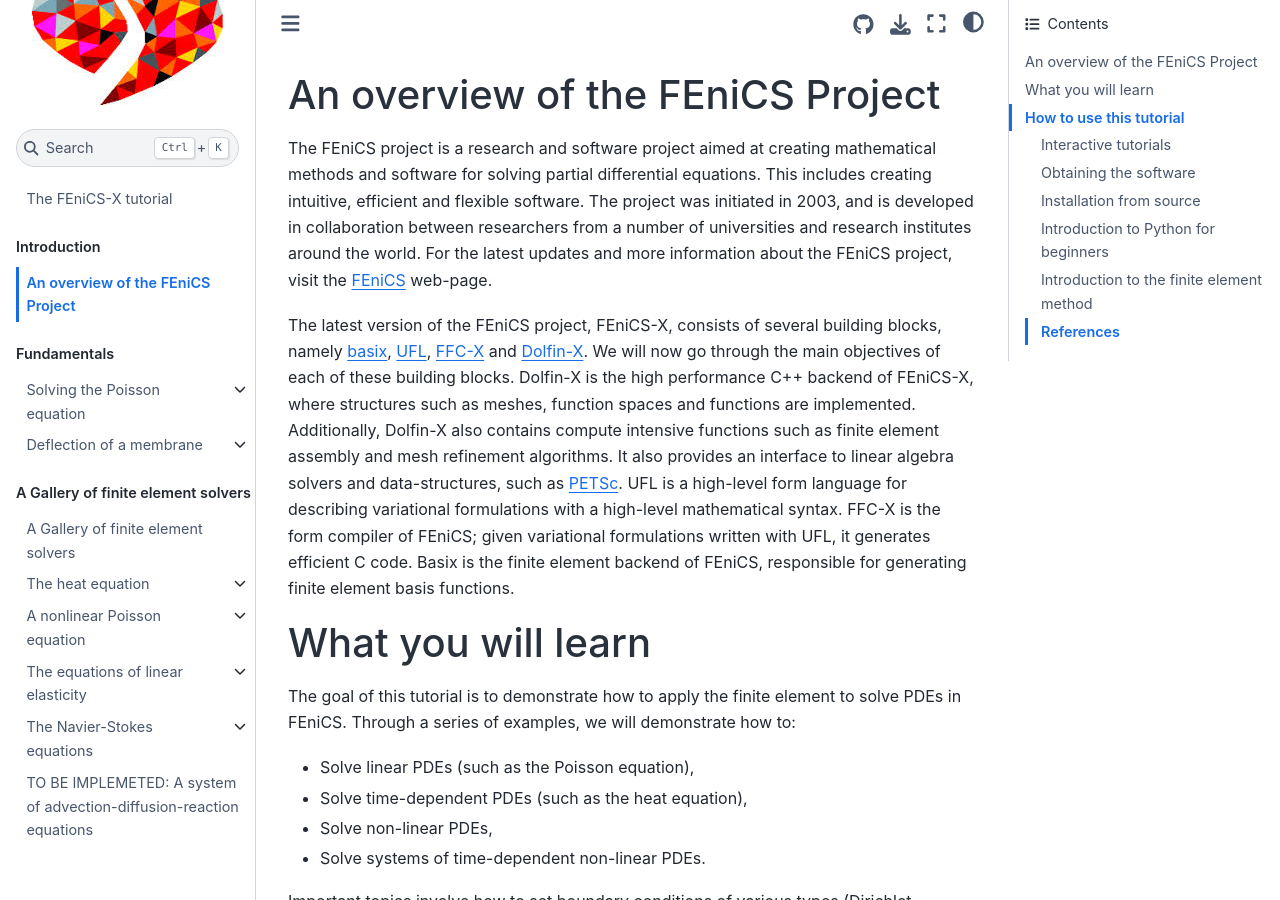
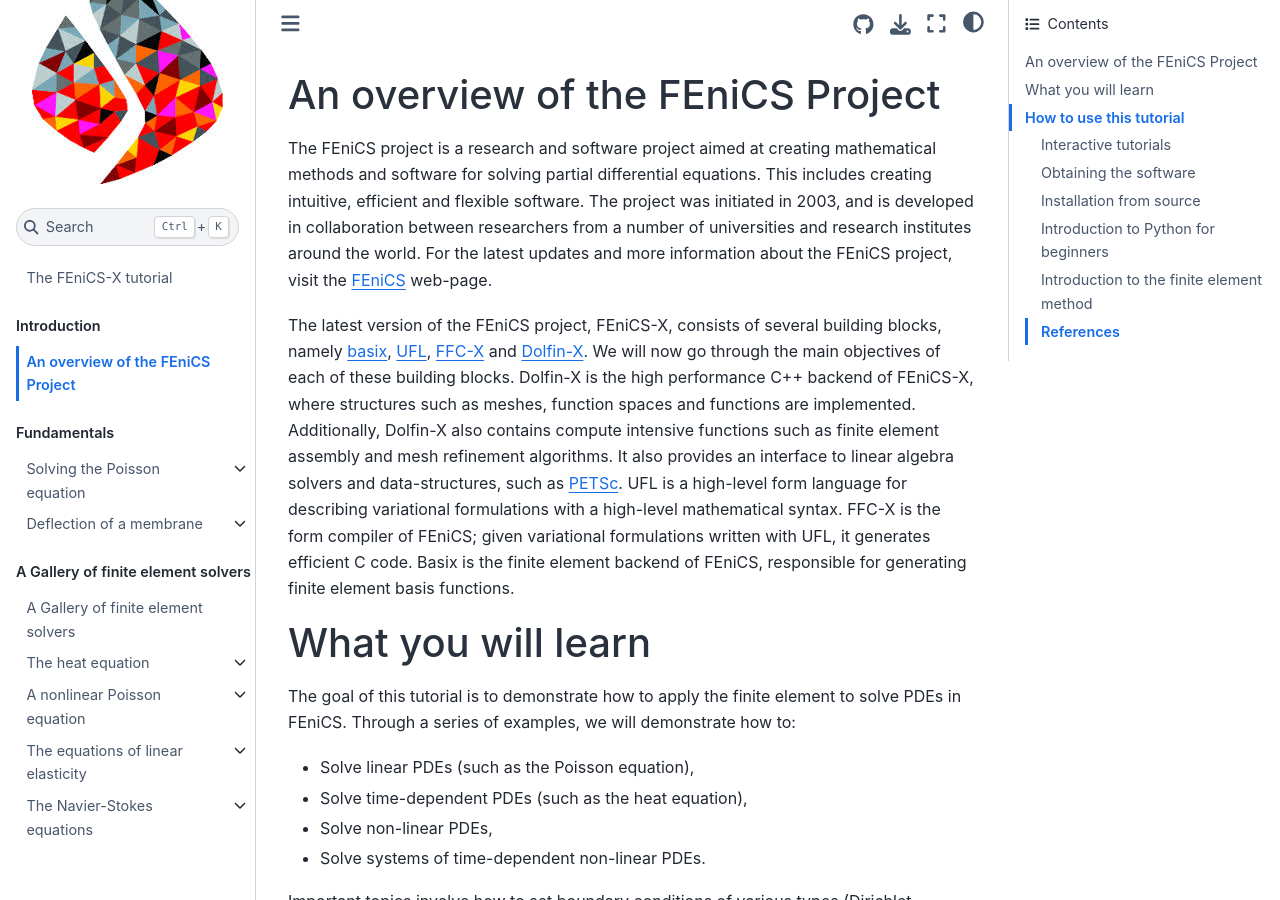
Before and after one commit to jorgensd/dolfinx-tutorial, a Jupyter Book: the page built from fem.md, in a window 1280 px wide and 900 px high. Built offline with Jupyter Book 1.0.4 settings and Sphinx 7.4.7 and the Sphinx Book theme 1.1.4, drawn with Linux system fonts in a browser that asks for light colours; pages that are not in the unit, such as notebooks, are missing from menus; cross-references to code outside the pages are shown as plain code; some of the changed lines change nothing that is shown.

Commit message:
Remove demo that is not implemented

```diff
--- a/_config.yml
+++ b/_config.yml
@@ -53,4 +53,4 @@
         provide a link to the Creative Commons license and indicate if changes were made.
     </div>
 
-exclude_patterns: [README.md]
+exclude_patterns: [README.md, chapter2/advdiffreac]
--- a/_toc.yml
+++ b/_toc.yml
@@ -36,7 +36,7 @@
                 - file: chapter2/ns_code1
                 - file: chapter2/ns_code2
         - file: chapter2/hyperelasticity
-        - file: chapter2/advdiffreac
+
 - part: Subdomains and boundary conditions
   chapters:
         - file: chapter3/neumann_dirichlet_code
```
